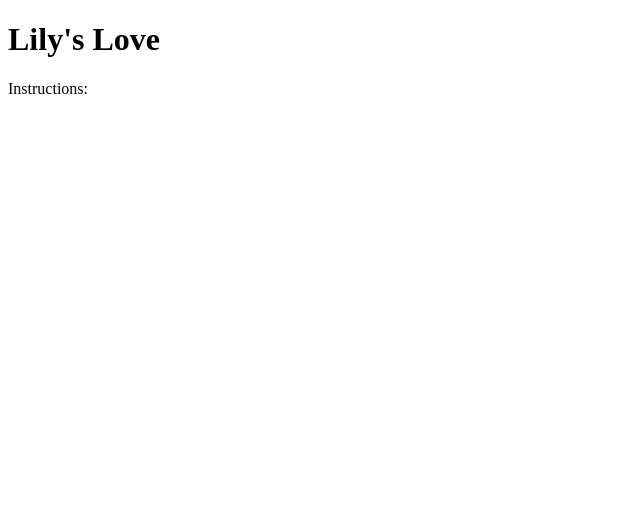
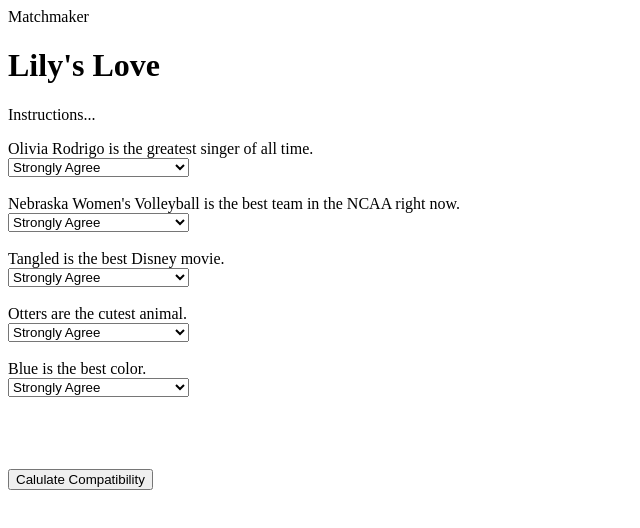
Before and after one commit to lilyaking/matchmaker, a plain HTML site: page index.html in a window 1280 px wide. Shown: the whole page, without its empty margins (0-640 px from the left). Drawn offline with Linux system fonts and the light colour scheme.

Commit message:
Update index.html

```diff
--- a/index.html
+++ b/index.html
@@ -1,12 +1,150 @@
 <!DOCTYPE html>
-<html>
-  <head>
-    <title>Matchmaker</title>
+<html lang="en">
+
+<head>
+        <meta charset="UTF-8"
+        <title>Matchmaker</title>
+
+<!--
+    Author: Lily King
+    Project: MatchmakerWeb - Part 2
+
+    All rights reserved.
+-->
 </head>
+
 <body>
+        <h1>Lily's Love</h1>
+        <p>Instructions...</p>
 
-    <h1>Lily's Love</h1>
-  <p>Instructions:</p>
+        <!-- Reference for HTML "option" tabs/fields: https://www.w3schools.com/tags/tag_option.asp -->
+        <label> Olivia Rodrigo is the greatest singer of all time.</label><br />
+        <select id="q1">
+            <option value="5">Strongly Agree</option>
+            <option value="4">Agree</option>
+            <option value="3">Neither agree nor disagree</option>
+            <option value="2">Disagree</option>
+            <option value="1">Strongly Disagree</option>
+        </select>
+        <br /><br />
 
+        <label> Nebraska Women's Volleyball is the best team in the NCAA right now.</label><br />
+        <select id="q2">
+            <option value="5">Strongly Agree</option>
+            <option value="4">Agree</option>
+            <option value="3">Neither agree nor disagree</option>
+            <option value="2">Disagree</option>
+            <option value="1">Strongly Disagree</option>
+        </select>
+        <br /><br />
+
+        <label> Tangled is the best Disney movie.</label><br />
+        <select id="q3">
+            <option value="5">Strongly Agree</option>
+            <option value="4">Agree</option>
+            <option value="3">Neither agree nor disagree</option>
+            <option value="2">Disagree</option>
+            <option value="1">Strongly Disagree</option>
+        </select>
+        <br /><br />
+
+        <label> Otters are the cutest animal.</label><br />
+        <select id="q4">
+            <option value="5">Strongly Agree</option>
+            <option value="4">Agree</option>
+            <option value="3">Neither agree nor disagree</option>
+            <option value="2">Disagree</option>
+            <option value="1">Strongly Disagree</option>
+        </select>
+        <br /><br />
+
+        <label> Blue is the best color.</label><br />
+        <select id="q5">
+            <option value="5">Strongly Agree</option>
+            <option value="4">Agree</option>
+            <option value="3">Neither agree nor disagree</option>
+            <option value="2">Disagree</option>
+            <option value="1">Strongly Disagree</option>
+        </select>
+        <br /><br />
+
+        <br /><br /><br />
+        <button onclick="calculateCompatibility()">Calulate Compatibility</button>
+        <p id="compatibility"></p>
+
+<script>
+console.log("Starting Matchmaker...");
+
+function calculateCompatibility() {
+    console.log("calculateCompatibility");
+
+    const DESIRED_RESPONSE = [
+        5, /* strongly agree */
+        4, /* agree */
+        3, /* strongly agree */
+        2, /* strongly agree */
+        1, /* strongly agree */
+    ]
+
+    // Get the current values of the dropdown controls.
+    let question1Response = document.getElementById('q1').selectedOptions[0].value;
+    let question2Response = document.getElementById('q2').selectedOptions[0].value;
+    let question3Response = document.getElementById('q3').selectedOptions[0].value;
+    let question4Response = document.getElementById('q4').selectedOptions[0].value;
+    let question5Response = document.getElementById('q5').selectedOptions[0].value;
+
+    // Optionally log the values associated with question 1 through 3 to console.
+    console.log("Question 1 Answers:");
+    console.log(document.getElementById('q1').selectedOptions[0].text);
+    console.log(document.getElementById('q1').selectedOptions[0].value);
+    console.log(question1Response);
+
+    console.log("Question 2 Answers:");
+    console.log(document.getElementById('q2').selectedOptions[0].text);
+    console.log(document.getElementById('q2').selectedOptions[0].value);
+    console.log(question2Response);
+
+    console.log("Question 3 Answers:");
+    console.log(document.getElementById('q3').selectedOptions[0].text);
+    console.log(document.getElementById('q3').selectedOptions[0].value);
+    console.log(question3Response);
+
+    console.log("Question 4 Answers:")
+    console.log(document.getElementById('q4').selectedOptions[0].text);
+    console.log(document.getElementById('q4').selectedOptions[0].value);
+    console.log(question4Response);
+
+    console.log("Question 5 Answers:");
+    console.log(document.getElementById('q5').selectedOptions[0].text);
+    console.log(document.getElementById('q5').selectedOptions[0].value);
+    console.log(question5Response);
+
+
+    // Todo: Calculate compatibility scores.
+    let question1Compatibility = 5 - Math.abs(question1Response - DESIRED_RESPONSE[0]);
+    let question2Compatibility = 5 - Math.abs(question2Response - DESIRED_RESPONSE[0]);
+    let question3Compatibility = 5 - Math.abs(question3Response - DESIRED_RESPONSE[0]);
+    let question4Compatibility = 5 - Math.abs(question4Response - DESIRED_RESPONSE[1]);
+    let question5Compatibility = 5 - Math.abs(question5Response - DESIRED_RESPONSE[0]);
+
+    console.log("c1="+question1Compatibility);
+    console.log("c2="+question2Compatibility);
+    console.log("c3="+question3Compatibility);
+    console.log("c4="+question4Compatibility);
+    console.log("c5="+question5Compatibility);
+
+    // Calculate total compatibility.
+    let totalCompatibility = question1Compatibility + question2Compatibility + question3Compatibility + question4Compatibility + question5Compatibility;
+
+    // Convert totalCompatibility to a percentage.
+    totalCompatibility *= 100 / MAX_SCORE;
+    totalCompatibility = Math.round(totalCompatibility);
+    console.log("tc="+ totalCompatibility);
+
+
+    document.getElementById("compatibility").innerHTML = "Your compatibility is..."
+}
+
+</script>
 </body>
 </html>
```
